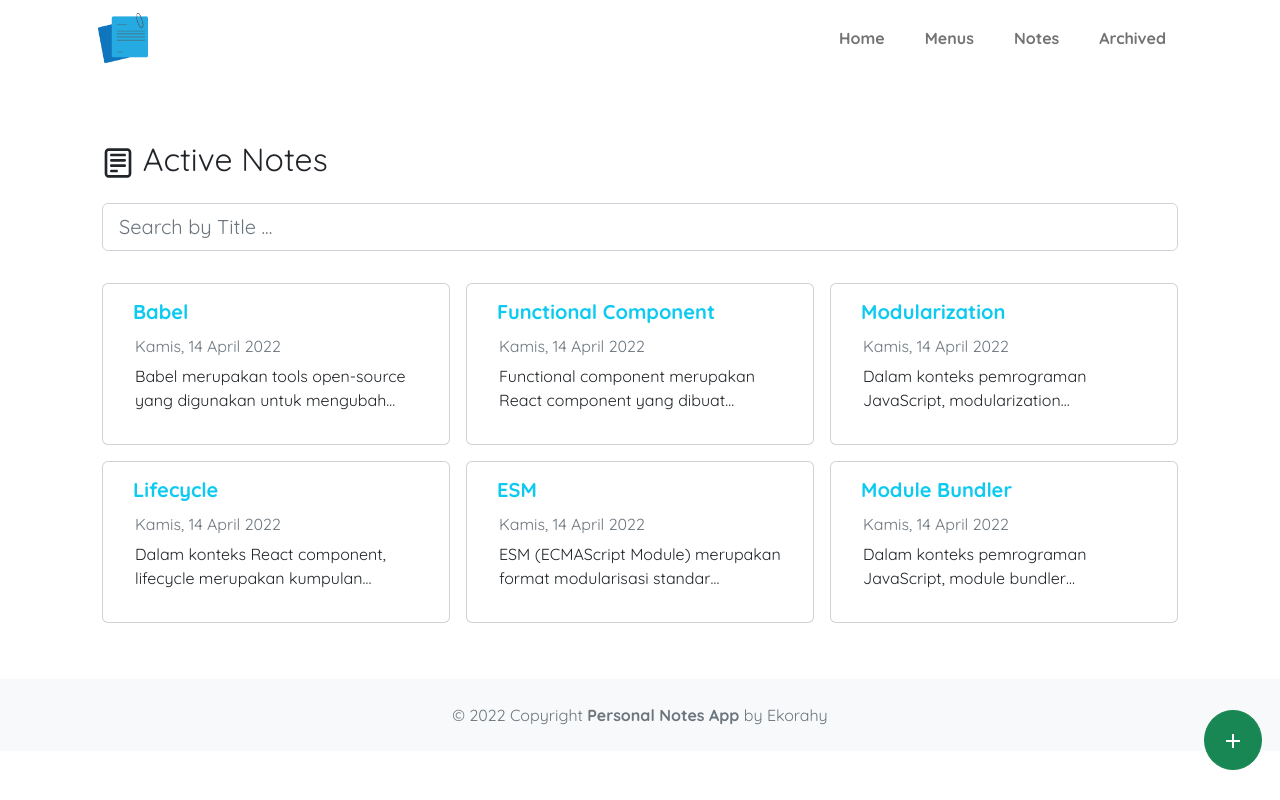
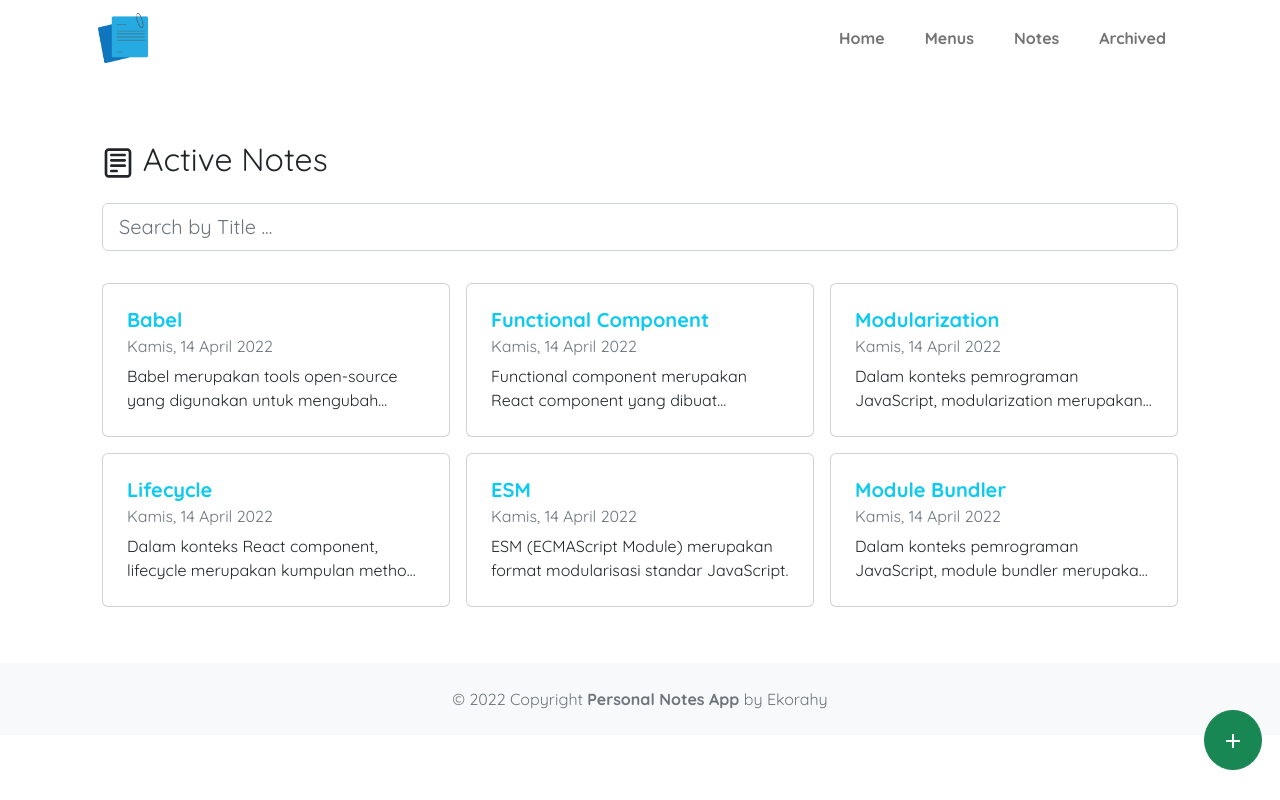
Before and after one commit to ekorahy/personal-notes-app, a React (Create React App) app: page /notes in a window 1280 px wide. Built offline with nearby package versions, Linux system fonts and the light colour scheme.

Commit message:
add page not found or Error 404

```diff
--- a/src/App.js
+++ b/src/App.js
@@ -5,6 +5,7 @@ import AppBar from './components/header/AppBar';
 import AddNotePage from './pages/AddNotePage';
 import ArchivedPageWrapper from './pages/ArchivedPage';
 import DetailPage from './pages/DetailPage';
+import PageNotFound from './pages/Error404';
 import HomePage from './pages/HomePage';
 import MenusPage from './pages/MenusPage';
 import NotesPageWrapper from './pages/NotesPage';
@@ -23,6 +24,7 @@ function App() {
           <Route path="/archived" element={<ArchivedPageWrapper />} />
           <Route path="notes/:id" element={<DetailPage />} />
           <Route path="/add" element={<AddNotePage />} />
+          <Route path="*" element={<PageNotFound />} />
         </Routes>
       </main>
       <footer className="text-center text-lg-start bg-light text-muted" style={{marginBottom: "0"}}>
--- a/src/components/main/NoteItem.js
+++ b/src/components/main/NoteItem.js
@@ -6,10 +6,10 @@ import PropTypes from 'prop-types';
 function NoteItem({ id, title, createdAt, body}) {
     return (
         <div className="card" style={{width: "18rem;"}}>
-            <div className="card-body">
+            <div className="card-body p-4">
                 <Link to={`/notes/${id}`}
                  className="card-title text-decoration-none h5 fw-bold text-info"
-                 style={{marginLeft: "14px"}}>{title}
+                 >{title}
                 </Link>
                 <NoteItemBody title={title} createdAt={createdAt} body={body} />
             </div>
--- a/src/components/main/NoteItemBody.js
+++ b/src/components/main/NoteItemBody.js
@@ -4,8 +4,8 @@ import PropTypes from 'prop-types';
 
 function NoteItemBody({ createdAt, body }) {
     return (
-        <div className="card-body">
-            <h6 className="card-subtitle mb-2 text-muted">{showFormattedDate(createdAt)}</h6>
+        <div>
+            <h6 className="card-subtitle mb-2 mt-1 text-muted">{showFormattedDate(createdAt)}</h6>
             <p className="card-text">{body}</p>
         </div>
     );
--- /dev/null
+++ b/src/pages/Error404.js
@@ -0,0 +1,21 @@
+import React from "react";
+import UrlImage from "../components/main/UrlImage";
+import Error404 from '../assets/images/error404.png';
+import ButtonLink from "../components/main/ButtonLink";
+
+function PageNotFound() {
+    return (
+        <div className="container">
+            <UrlImage src={Error404} alt="Home Ilustration Image" className='d-block mx-lg-auto img-fluid mx-auto' width="500px" loading='lazy' />
+            <div className="d-flex justify-content-center mt-3 mb-5">
+                <ButtonLink
+                link="/"
+                label="Back to Home"
+                className='btn btn-link fw-bold'
+                title="Add New Note" />
+            </div>
+        </div>
+    );
+}
+
+export default PageNotFound;
```
Also changed, not shown: src/assets/images/error404.png (added).
